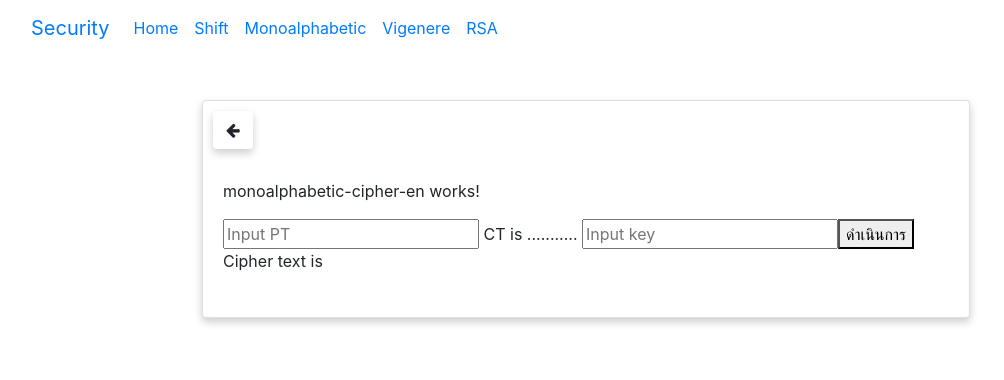
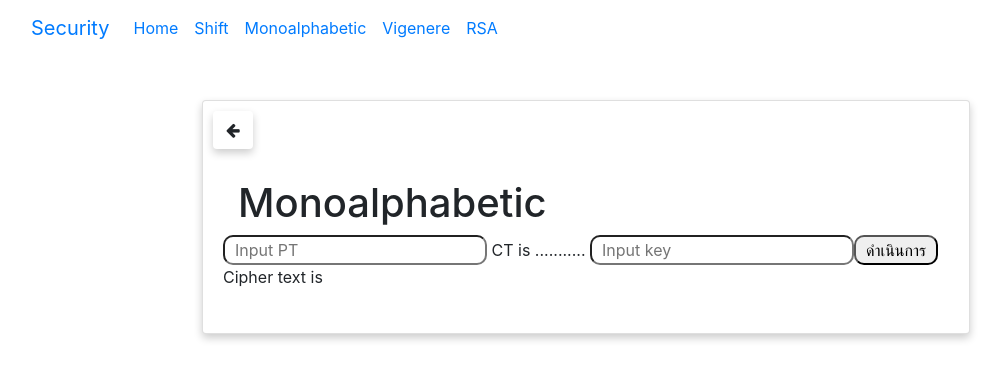
Before and after one commit to padonlabhat/Project_Security_3.2, an Angular app: page /monoalphabetic-en in a window 1280 px wide. Shown: the top 380 px of the page, without its empty margins (54-1058 px from the left). Built offline with nearby package versions, Linux system fonts and the light colour scheme.

Commit message:
update mono

```diff
--- a/src/app/monoalphabetic-cipher-en/monoalphabetic-cipher-en.component.css
+++ b/src/app/monoalphabetic-cipher-en/monoalphabetic-cipher-en.component.css
@@ -0,0 +1,19 @@
+.row {
+    align-items: center;
+}
+button {
+    padding-left: 10px;
+    padding-right: 10px;
+    border-radius: 10px;
+    justify-content: center;
+    text-align: justify;
+}
+input {
+    padding-left: 10px;
+    border-radius: 10px;
+    justify-content: center;
+    text-align: justify;
+}
+.result{
+    margin-top: 10px;
+}
--- a/src/app/monoalphabetic-cipher-en/monoalphabetic-cipher-en.component.html
+++ b/src/app/monoalphabetic-cipher-en/monoalphabetic-cipher-en.component.html
@@ -1,4 +1,12 @@
-<p>monoalphabetic-cipher-en works!</p>
+<div class="container">
+    <div class="row">
+        <div class="col">
+            <h1>Monoalphabetic</h1>
+        </div>
+    </div>
+</div>
+
+
 <input #PT type = "text" value="" placeholder="Input PT">
 <span>
     CT is {{CT}}
```
